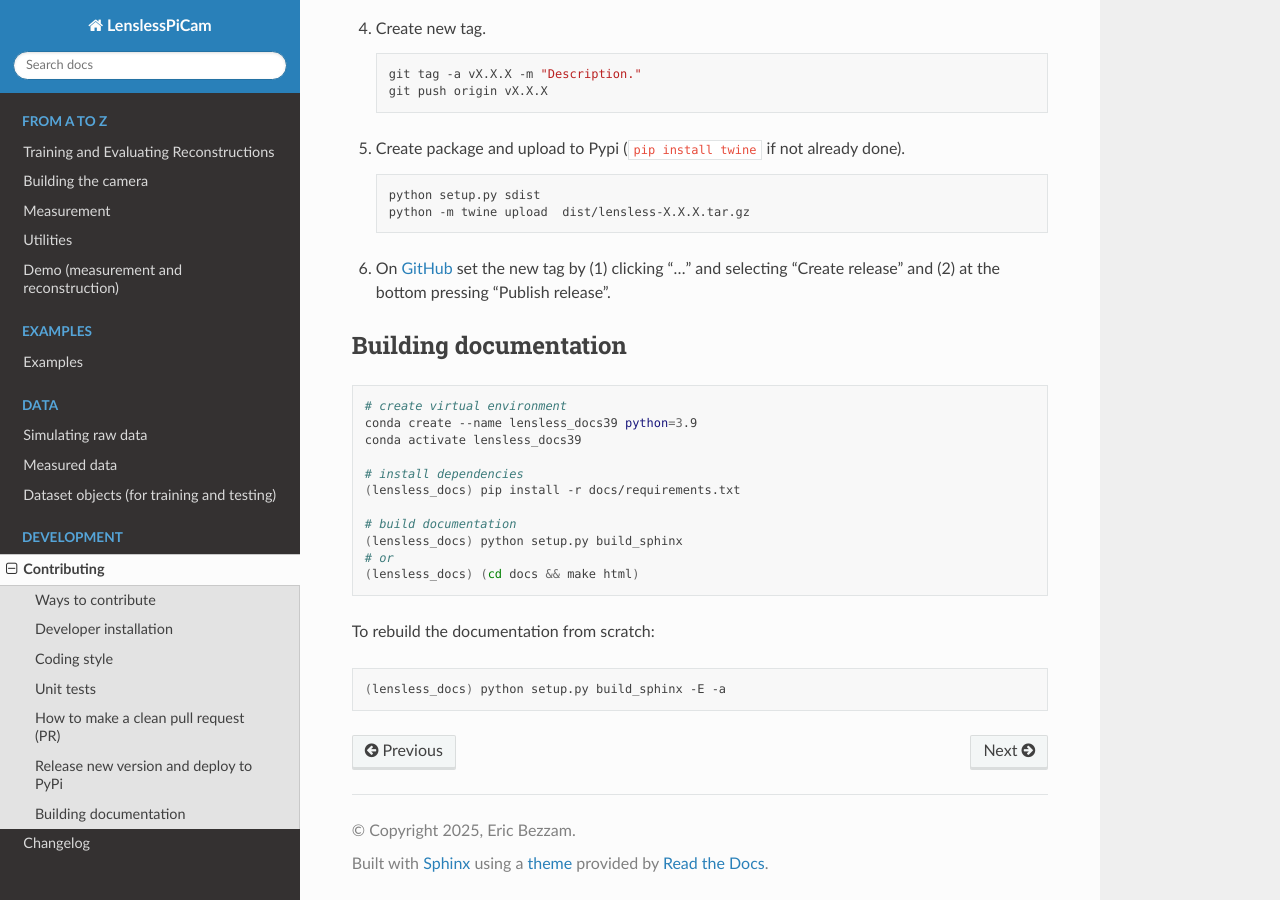
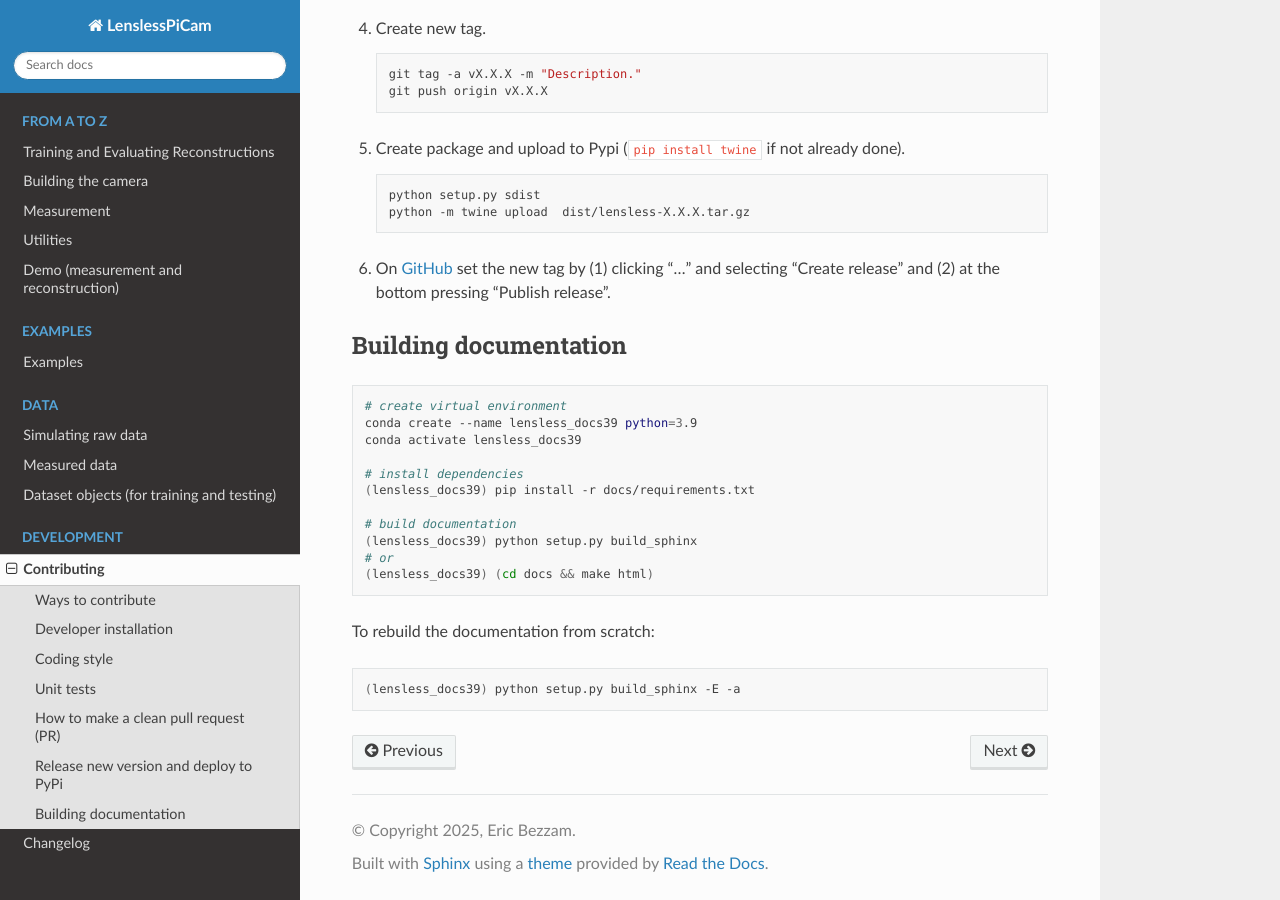
Before and after one commit to LCAV/LenslessPiCam, a Sphinx documentation site: the page built from docs/source/contributing.rst, in a window 1280 px wide and 900 px high, scrolled down 2309 px. Built offline with Sphinx 7.4.7 and the Read the Docs theme 3.1.0, drawn with Linux system fonts in a browser that asks for light colours.

Commit message:
Fix links and docs rendering.

```diff
--- a/CONTRIBUTING.rst
+++ b/CONTRIBUTING.rst
@@ -148,15 +148,15 @@
    conda activate lensless_docs39
 
    # install dependencies
-   (lensless_docs) pip install -r docs/requirements.txt
+   (lensless_docs39) pip install -r docs/requirements.txt
 
    # build documentation
-   (lensless_docs) python setup.py build_sphinx
+   (lensless_docs39) python setup.py build_sphinx
    # or
-   (lensless_docs) (cd docs && make html)
+   (lensless_docs39) (cd docs && make html)
 
 To rebuild the documentation from scratch:
 
 .. code:: bash
 
-   (lensless_docs) python setup.py build_sphinx -E -a
+   (lensless_docs39) python setup.py build_sphinx -E -a
--- a/docs/source/conf.py
+++ b/docs/source/conf.py
@@ -44,6 +44,8 @@
     "datasets",
     "huggingface_hub",
     "cadquery",
+    "wandb",
+    "einops",
 ]
 for mod_name in MOCK_MODULES:
     sys.modules[mod_name] = mock.Mock()
```
Also changed, not shown: README.rst (+21 -22 lines).
